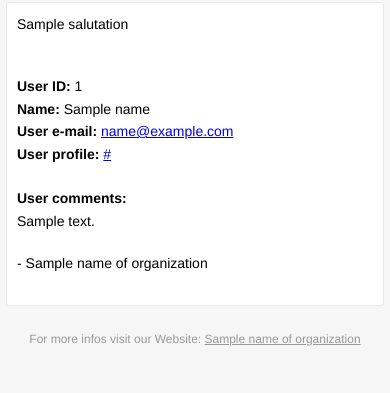
After one commit to dgzutin/membershipManager, a PHP site: template src/App/views/email/newUserNotificationAdmin.html.twig in a window 390 px wide. The commit adds this page. Shown: the top 393 px of the page. Run offline with PHP 8.4, Linux system fonts and the light colour scheme; the template is opened without the code that fills it: most values are stand-ins (such as "Sample title", 1, 10 or a date in 2020); some libraries are stand-ins or nearby versions.

Commit message:
send notification of new user registration to admin

```diff
--- a/src/App/Service/UserServices.php
+++ b/src/App/Service/UserServices.php
@@ -217,6 +217,7 @@ class UserServices
             $newuser->setPhone($user_data['phone']);
             $newuser->setPosition($user_data['position']);
             $newuser->setRole('ROLE_USER');
+            $newuser->setComments($user_data['comments']);
 
             $hash = password_hash($user_data['password'], PASSWORD_BCRYPT);
 
@@ -344,10 +345,12 @@ class UserServices
             $this->em->flush();
 
             return array('exception' => false,
+                         'user' => $user,
                          'message' => 'Your account bas been activated');
         }
         else{
             return array('exception' => true,
+                         'user' => '',
                          'message' => 'This account has already been activated or the key is invalid.');
         }
     }
--- /dev/null
+++ b/src/App/views/email/newUserNotificationAdmin.html.twig
@@ -0,0 +1,110 @@
+<!DOCTYPE html PUBLIC "-//W3C//DTD XHTML 1.0 Transitional//EN" "http://www.w3.org/TR/xhtml1/DTD/xhtml1-transitional.dtd">
+
+<html xmlns="http://www.w3.org/1999/xhtml" style="font-family: 'Helvetica Neue', Helvetica, Arial, sans-serif; box-sizing: border-box; font-size: 14px; margin: 0;">
+<head>
+    <meta name="viewport" content="width=device-width" />
+    <meta http-equiv="Content-Type" content="text/html; charset=UTF-8" />
+    <title>Activate your account</title>
+
+
+    <style type="text/css">
+        img {
+            max-width: 100%;
+        }
+        body {
+            -webkit-font-smoothing: antialiased; -webkit-text-size-adjust: none; width: 100% !important; height: 100%; line-height: 1.6em;
+        }
+        body {
+            background-color: #f6f6f6;
+        }
+        @media only screen and (max-width: 640px) {
+            body {
+                padding: 0 !important;
+            }
+            h1 {
+                font-weight: 800 !important; margin: 20px 0 5px !important;
+            }
+            h2 {
+                font-weight: 800 !important; margin: 20px 0 5px !important;
+            }
+            h3 {
+                font-weight: 800 !important; margin: 20px 0 5px !important;
+            }
+            h4 {
+                font-weight: 800 !important; margin: 20px 0 5px !important;
+            }
+            h1 {
+                font-size: 22px !important;
+            }
+            h2 {
+                font-size: 18px !important;
+            }
+            h3 {
+                font-size: 16px !important;
+            }
+            .container {
+                padding: 0 !important; width: 100% !important;
+            }
+            .content {
+                padding: 0 !important;
+            }
+            .content-wrap {
+                padding: 10px !important;
+            }
+            .invoice {
+                width: 100% !important;
+            }
+        }
+    </style>
+</head>
+
+<body itemscope itemtype="http://schema.org/EmailMessage" style="font-family: 'Helvetica Neue',Helvetica,Arial,sans-serif; box-sizing: border-box; font-size: 14px; -webkit-font-smoothing: antialiased; -webkit-text-size-adjust: none; width: 100% !important; height: 100%; line-height: 1.6em; background-color: #f6f6f6; margin: 0;" bgcolor="#f6f6f6">
+
+<table class="body-wrap" style="font-family: 'Helvetica Neue',Helvetica,Arial,sans-serif; box-sizing: border-box; font-size: 14px; width: 100%; background-color: #f6f6f6; margin: 0;" bgcolor="#f6f6f6"><tr style="font-family: 'Helvetica Neue',Helvetica,Arial,sans-serif; box-sizing: border-box; font-size: 14px; margin: 0;"><td style="font-family: 'Helvetica Neue',Helvetica,Arial,sans-serif; box-sizing: border-box; font-size: 14px; vertical-align: top; margin: 0;" valign="top"></td>
+        <td class="container" width="600" style="font-family: 'Helvetica Neue',Helvetica,Arial,sans-serif; box-sizing: border-box; font-size: 14px; vertical-align: top; display: block !important; max-width: 600px !important; clear: both !important; margin: 0 auto;" valign="top">
+            <div class="content" style="font-family: 'Helvetica Neue',Helvetica,Arial,sans-serif; box-sizing: border-box; font-size: 14px; max-width: 600px; display: block; margin: 0 auto; padding: 20px;">
+                <table class="main" width="100%" cellpadding="0" cellspacing="0" itemprop="action" itemscope itemtype="http://schema.org/ConfirmAction" style="font-family: 'Helvetica Neue',Helvetica,Arial,sans-serif; box-sizing: border-box; font-size: 14px; border-radius: 3px; background-color: #fff; margin: 0; border: 1px solid #e9e9e9;" bgcolor="#fff">
+
+                    <tr style="font-family: 'Helvetica Neue',Helvetica,Arial,sans-serif; box-sizing: border-box; font-size: 14px; margin: 0;">
+                        <td class="content-wrap" style="font-family: 'Helvetica Neue',Helvetica,Arial,sans-serif; box-sizing: border-box; font-size: 14px; vertical-align: top; margin: 0; padding: 20px;" valign="top">
+                            <meta itemprop="name" content="" style="font-family: 'Helvetica Neue',Helvetica,Arial,sans-serif; box-sizing: border-box; font-size: 14px; margin: 0;" />
+
+                            <table width="100%" cellpadding="0" cellspacing="0" style="font-family: 'Helvetica Neue',Helvetica,Arial,sans-serif; box-sizing: border-box; font-size: 14px; margin: 0;">
+
+                                <tr style="font-family: 'Helvetica Neue',Helvetica,Arial,sans-serif; box-sizing: border-box; font-size: 14px; margin: 0;">
+                                    <td class="content-block" style="font-family: 'Helvetica Neue',Helvetica,Arial,sans-serif; box-sizing: border-box; font-size: 14px; vertical-align: top; margin: 0; padding: 0 0 20px;" valign="top">
+
+                                        {{ salutation }}
+
+                                    </td>
+                                </tr>
+
+                                <tr style="font-family: 'Helvetica Neue',Helvetica,Arial,sans-serif; box-sizing: border-box; font-size: 14px; margin: 0;">
+                                    <td class="content-block" style="font-family: 'Helvetica Neue',Helvetica,Arial,sans-serif; box-sizing: border-box; font-size: 14px; vertical-align: top; margin: 0; padding: 0 0 20px;" valign="top">
+
+                                        {{ message }}
+
+                                    </td>
+                                </tr>
+                                <tr style="font-family: 'Helvetica Neue',Helvetica,Arial,sans-serif; box-sizing: border-box; font-size: 14px; margin: 0;">
+                                    <td class="content-block" style="font-family: 'Helvetica Neue',Helvetica,Arial,sans-serif; box-sizing: border-box; font-size: 14px; vertical-align: top; margin: 0; padding: 0 0 20px;" valign="top">
+
+                                        <strong>User ID:</strong> {{ userId }}<br>
+                                        <strong>Name:</strong> {{ name }}<br>
+                                        <strong>User e-mail:</strong> <a href="mailto:{{ email }}">{{ email }}</a><br>
+                                        <strong>User profile:</strong> <a href="{{ profileUrl }}">{{ profileUrl }}</a><br><br>
+                                        <strong>User comments:</strong> <br> {{ comments }}
+                                    </td>
+                                </tr>
+                                <tr style="font-family: 'Helvetica Neue',Helvetica,Arial,sans-serif; box-sizing: border-box; font-size: 14px; margin: 0;"><td class="content-block" style="font-family: 'Helvetica Neue',Helvetica,Arial,sans-serif; box-sizing: border-box; font-size: 14px; vertical-align: top; margin: 0; padding: 0 0 20px;" valign="top">
+                                        - {{ nameOfOrganization }}
+                                    </td>
+                                </tr></table></td>
+                    </tr></table><div class="footer" style="font-family: 'Helvetica Neue',Helvetica,Arial,sans-serif; box-sizing: border-box; font-size: 14px; width: 100%; clear: both; color: #999; margin: 0; padding: 20px;">
+                    <table width="100%" style="font-family: 'Helvetica Neue',Helvetica,Arial,sans-serif; box-sizing: border-box; font-size: 14px; margin: 0;"><tr style="font-family: 'Helvetica Neue',Helvetica,Arial,sans-serif; box-sizing: border-box; font-size: 14px; margin: 0;">
+                            <td class="aligncenter content-block" style="font-family: 'Helvetica Neue',Helvetica,Arial,sans-serif; box-sizing: border-box; font-size: 12px; vertical-align: top; color: #999; text-align: center; margin: 0; padding: 0 0 20px;" align="center" valign="top">For more infos visit our Website: <a href="{{ orgWebsite }}" style="font-family: 'Helvetica Neue',Helvetica,Arial,sans-serif; box-sizing: border-box; font-size: 12px; color: #999; text-decoration: underline; margin: 0;">{{ nameOfOrganization }}</td>
+                        </tr></table></div></div>
+        </td>
+        <td style="font-family: 'Helvetica Neue',Helvetica,Arial,sans-serif; box-sizing: border-box; font-size: 14px; vertical-align: top; margin: 0;" valign="top"></td>
+    </tr></table></body>
+</html>
```
Also changed, not shown: src/App/Controller/PublicController.php (+12 -0 lines), src/App/Service/MailServices.php (+38 -0 lines), src/App/views/register.html.twig (+4 -12 lines).
